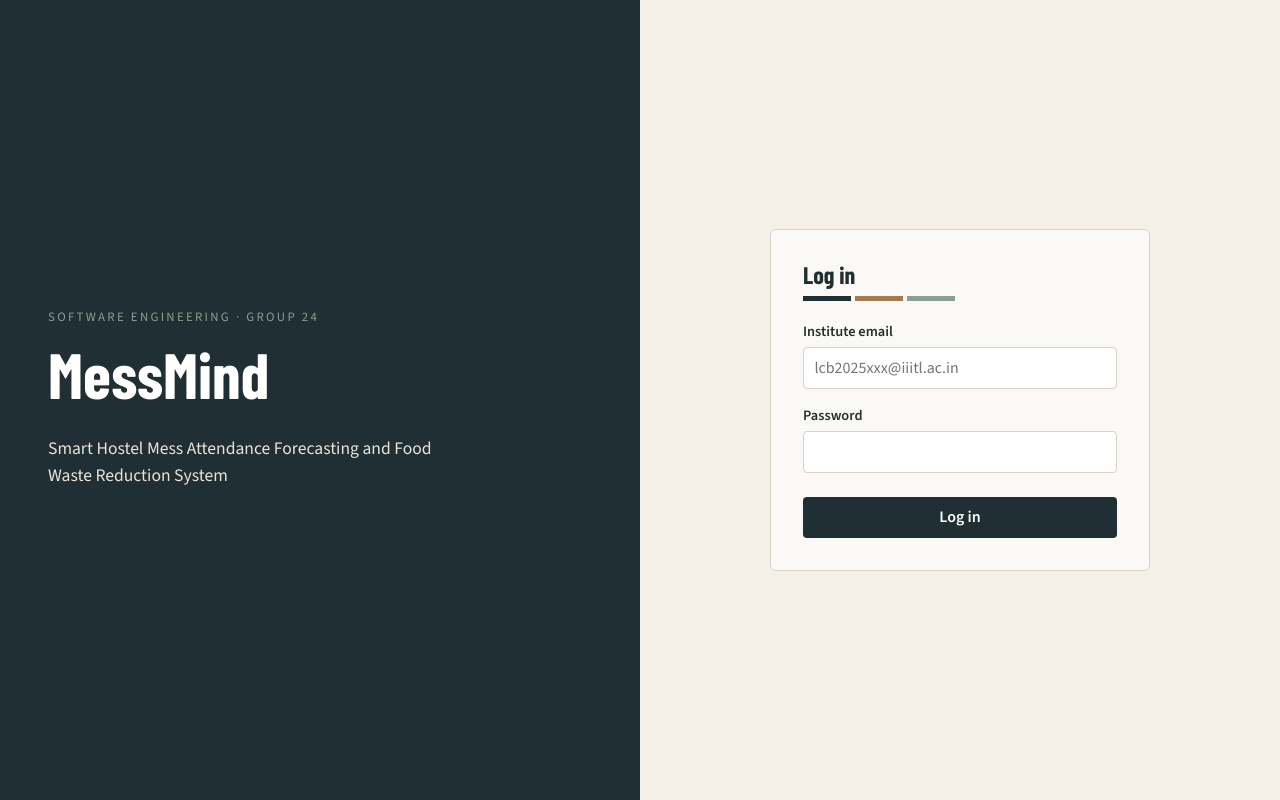
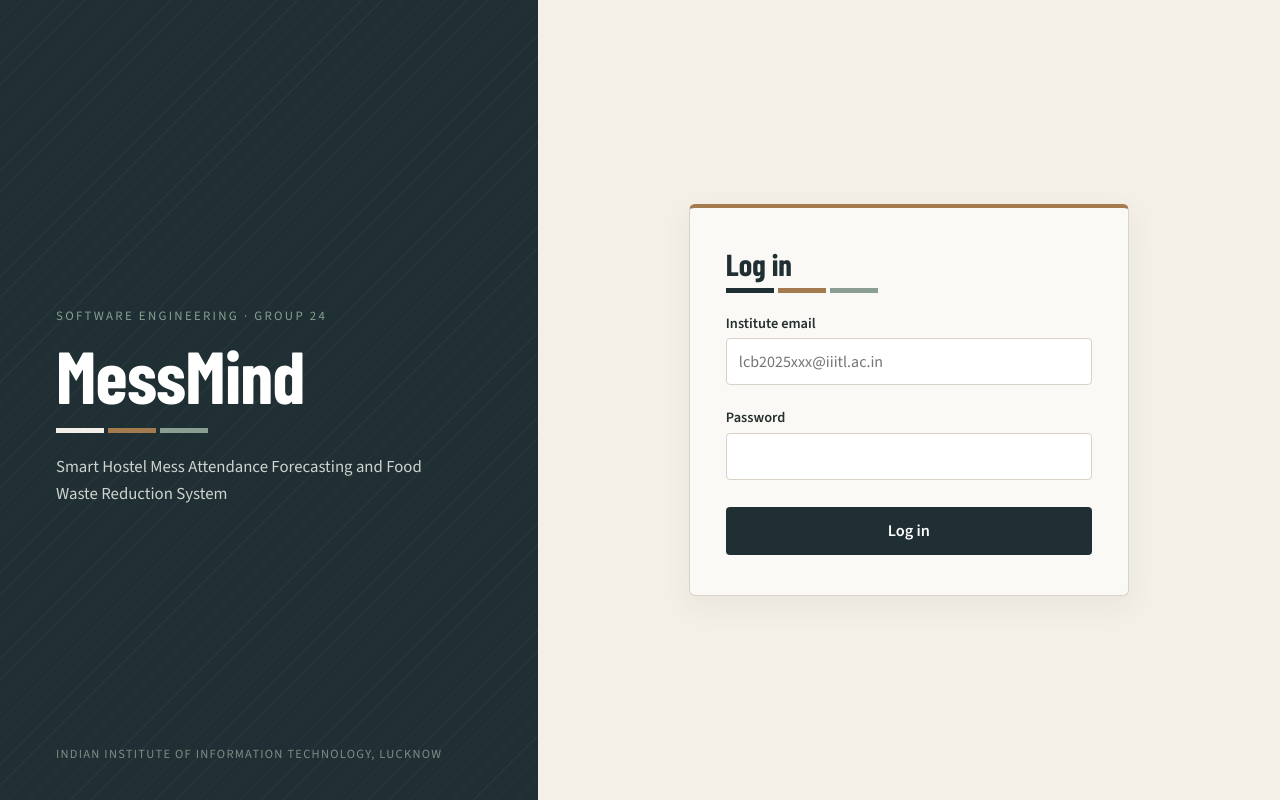
Before and after one commit to aarybuilds/messmind, a React (Vite) app in the folder frontend/: page /login in a window 1280 px wide. Built offline with nearby package versions, Linux system fonts and the light colour scheme; no server answers.

Commit message:
style(login): widen the right panel, enlarge the card and add a subtle entrance

```diff
--- a/frontend/src/pages/Login.css
+++ b/frontend/src/pages/Login.css
@@ -1,27 +1,44 @@
 .login-page {
   min-height: 100vh;
   display: grid;
-  grid-template-columns: 1fr 1fr;
+  grid-template-columns: 42fr 58fr;
 }
 
+/* ---- left panel ---- */
+
 .login-side {
+  position: relative;
+  overflow: hidden;
   background: var(--slate);
   color: #e8e4da;
-  padding: 4rem 3rem;
+  padding: 4rem 3.5rem;
   display: flex;
   flex-direction: column;
   justify-content: center;
 }
 
+/* faint diagonal ruling, like lined paper held at an angle */
+.login-side::before {
+  content: '';
+  position: absolute;
+  inset: 0;
+  background-image: repeating-linear-gradient(
+    135deg,
+    rgba(255, 255, 255, 0.03) 0 1px,
+    transparent 1px 15px
+  );
+  pointer-events: none;
+}
+
+.side-inner {
+  position: relative;
+}
+
 .login-side h1 {
   color: #fff;
-  font-size: 4rem;
-  margin-bottom: 0.5rem;
-}
-
-.login-side p {
-  max-width: 26rem;
-  font-size: 1.1rem;
+  font-size: clamp(3rem, 6vw, 4.6rem);
+  margin-bottom: 0.75rem;
+  letter-spacing: -0.01em;
 }
 
 .kicker {
@@ -29,41 +46,182 @@
   letter-spacing: 0.18em;
   font-size: 0.8rem !important;
   color: var(--sage);
+  margin-bottom: 0.6rem;
+}
+
+.side-line {
+  max-width: 24rem;
+  font-size: 1.05rem;
+  line-height: 1.6;
+  color: #cdd4cf;
+  margin: 1.1rem 0 0;
+}
+
+.side-foot {
+  position: absolute;
+  left: 3.5rem;
+  bottom: 2.25rem;
+  margin: 0;
+  font-size: 0.78rem;
+  letter-spacing: 0.1em;
+  text-transform: uppercase;
+  color: #7f8c86;
+}
+
+.title-bar.light span:nth-child(1) {
+  background: #f1efe8;
+}
+
+/* ---- right panel ---- */
+
+.login-right {
+  display: flex;
+  align-items: center;
+  justify-content: center;
+  padding: 2rem;
 }
 
 .login-card {
-  align-self: center;
-  justify-self: center;
-  width: min(380px, 90%);
+  width: min(440px, 100%);
   background: var(--paper);
   border: 1px solid var(--line);
-  padding: 2rem;
+  border-top: 4px solid var(--brown);
   border-radius: 6px;
+  padding: 2.5rem 2.25rem;
+  box-shadow: 0 10px 30px rgba(31, 47, 51, 0.06);
+}
+
+.login-card h2 {
+  font-size: 1.9rem;
+  margin-bottom: 0.4rem;
+}
+
+.login-card label {
+  margin-top: 0.3rem;
 }
 
 .login-card input {
-  margin-bottom: 1rem;
+  margin-bottom: 1.1rem;
+  padding: 0.65rem 0.75rem;
 }
 
 .login-card button {
   width: 100%;
-  margin-top: 0.5rem;
+  margin-top: 0.6rem;
+  padding: 0.75rem 1.1rem;
+  font-size: 1.02rem;
+  transition: transform 0.12s ease, opacity 0.12s ease;
 }
 
-@media (max-width: 760px) {
+.login-card button:hover:not(:disabled) {
+  transform: translateY(-1px);
+}
+
+.login-card button:active:not(:disabled) {
+  transform: translateY(0);
+}
+
+/* ---- entrance ---- */
+
+@keyframes rise-in {
+  from {
+    opacity: 0;
+    transform: translateY(14px);
+  }
+  to {
+    opacity: 1;
+    transform: none;
+  }
+}
+
+@keyframes bar-grow {
+  from {
+    transform: scaleX(0);
+  }
+  to {
+    transform: scaleX(1);
+  }
+}
+
+.side-inner > *,
+.side-foot,
+.login-card {
+  animation: rise-in 0.5s ease-out backwards;
+}
+
+.kicker {
+  animation-delay: 0.05s;
+}
+
+.login-side h1 {
+  animation-delay: 0.12s;
+}
+
+.login-side .title-bar {
+  animation-delay: 0.19s;
+}
+
+.side-line {
+  animation-delay: 0.26s;
+}
+
+.side-foot {
+  animation-delay: 0.4s;
+}
+
+.login-card {
+  animation-delay: 0.18s;
+}
+
+.login-page .title-bar span {
+  transform-origin: left;
+  animation: bar-grow 0.45s ease-out backwards;
+}
+
+.login-page .title-bar span:nth-child(1) {
+  animation-delay: 0.3s;
+}
+
+.login-page .title-bar span:nth-child(2) {
+  animation-delay: 0.38s;
+}
+
+.login-page .title-bar span:nth-child(3) {
+  animation-delay: 0.46s;
+}
+
+@media (prefers-reduced-motion: reduce) {
+  .side-inner > *,
+  .side-foot,
+  .login-card,
+  .login-page .title-bar span {
+    animation: none;
+  }
+}
+
+/* ---- small screens ---- */
+
+@media (max-width: 820px) {
   .login-page {
     grid-template-columns: 1fr;
   }
 
   .login-side {
-    padding: 2.5rem 1.5rem;
+    padding: 2.5rem 1.5rem 3.5rem;
+    justify-content: flex-start;
   }
 
-  .login-side h1 {
-    font-size: 2.8rem;
+  .side-line {
+    font-size: 1rem;
   }
 
-  .login-card {
-    margin: 2rem 0;
+  .side-foot {
+    position: static;
+    margin-top: 2rem;
+    left: auto;
+  }
+
+  .login-right {
+    padding: 1.5rem 1rem 2.5rem;
   }
 }
--- a/frontend/src/pages/Login.jsx
+++ b/frontend/src/pages/Login.jsx
@@ -28,11 +28,22 @@ export default function Login() {
   return (
     <div className="login-page">
       <div className="login-side">
+        <div className="side-inner">
           <p className="kicker">Software Engineering · Group 24</p>
           <h1>MessMind</h1>
-        <p>Smart Hostel Mess Attendance Forecasting and Food Waste Reduction System</p>
+          <div className="title-bar light">
+            <span></span>
+            <span></span>
+            <span></span>
+          </div>
+          <p className="side-line">
+            Smart Hostel Mess Attendance Forecasting and Food Waste Reduction System
+          </p>
+        </div>
+        <p className="side-foot">Indian Institute of Information Technology, Lucknow</p>
       </div>
 
+      <div className="login-right">
         <form className="login-card" onSubmit={handleSubmit}>
           <h2>Log in</h2>
           <div className="title-bar">
@@ -67,5 +78,6 @@ export default function Login() {
           </button>
         </form>
       </div>
+    </div>
   )
 }
```
Lines whose indentation alone changed are shown as unchanged.
